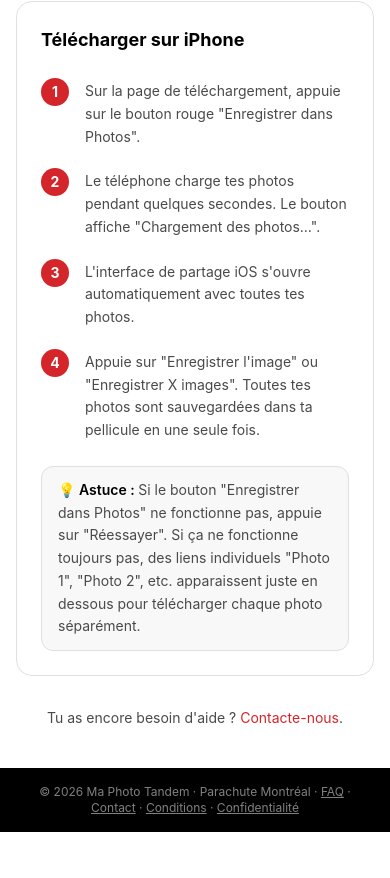
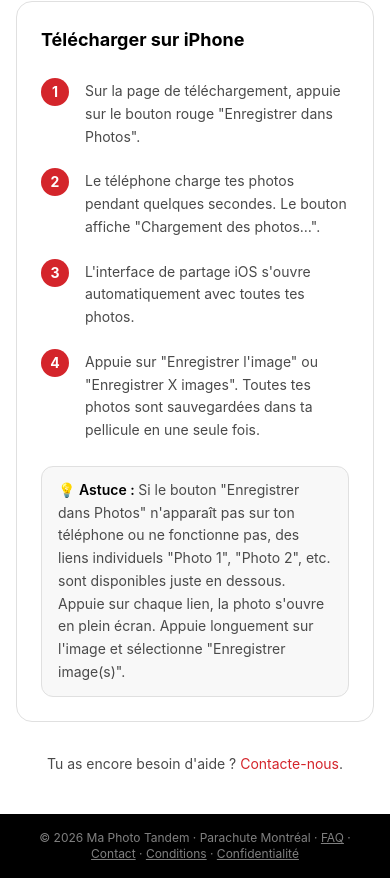
Before and after one commit to MaPhotoTandem/maphototandem, a Next.js app: page /aide/telecharger in a window 390 px wide. Shown: the part 438-1316 px from the top of the page. Before the commit the page ends 1270 px from the top, so only its background shows below. Built offline with nearby package versions, Linux system fonts and the light colour scheme.

Commit message:
fix: astuce iPhone mise à jour

```diff
--- a/app/aide/telecharger/page.tsx
+++ b/app/aide/telecharger/page.tsx
@@ -52,7 +52,7 @@ const ETAPES: Record<Appareil, { titre: string; etapes: string[]; note?: string
       'L\'interface de partage iOS s\'ouvre automatiquement avec toutes tes photos.',
       'Appuie sur "Enregistrer l\'image" ou "Enregistrer X images". Toutes tes photos sont sauvegardées dans ta pellicule en une seule fois.',
     ],
-    note: 'Si le bouton "Enregistrer dans Photos" ne fonctionne pas, appuie sur "Réessayer". Si ça ne fonctionne toujours pas, des liens individuels "Photo 1", "Photo 2", etc. apparaissent juste en dessous pour télécharger chaque photo séparément.',
+    note: 'Si le bouton "Enregistrer dans Photos" n\'apparaît pas sur ton téléphone ou ne fonctionne pas, des liens individuels "Photo 1", "Photo 2", etc. sont disponibles juste en dessous. Appuie sur chaque lien, la photo s\'ouvre en plein écran. Appuie longuement sur l\'image et sélectionne "Enregistrer image(s)".',
   },
   android: {
     titre: 'Télécharger sur Android',
```
